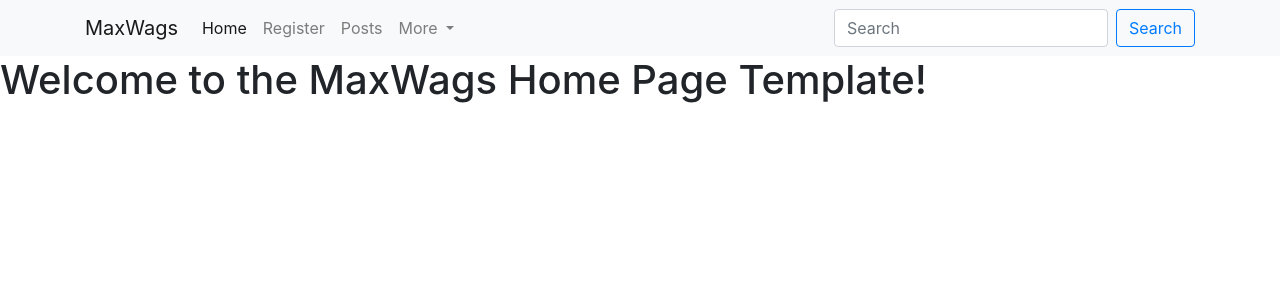
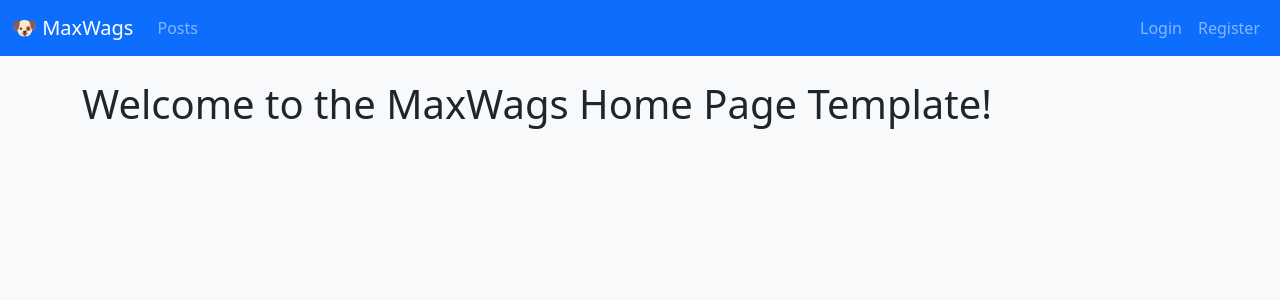
Before and after one commit to FollowRob/MaxWags_Capstone_Project, a Django app: page / in a window 1280 px wide. Shown: the top 300 px of the page. Run offline with Django 5.2, Linux system fonts and the light colour scheme; some libraries are stand-ins or nearby versions.

Commit message:
fix base html navbar and links

```diff
--- a/templates/base.html
+++ b/templates/base.html
@@ -8,51 +8,63 @@
 <link rel="stylesheet" href="https://cdnjs.cloudflare.com/ajax/libs/twitter-bootstrap/4.6.0/css/bootstrap.min.css">
 <link rel="stylesheet" href="https://cdnjs.cloudflare.com/ajax/libs/font-awesome/5.15.4/css/all.min.css">
 <link rel="stylesheet" href="assets/css/style.css">
+<link href="https://cdn.jsdelivr.net/npm/bootstrap@5.3.3/dist/css/bootstrap.min.css" rel="stylesheet"
+    integrity="sha384-QWTKZyjpPEjISv5WaRU9OFeRpok6YctnYmDr5pNlyT2bRjXh0JMhjY6hW+ALEwIH" crossorigin="anonymous">
 <title>MaxWags</title>
 </head>
-<body>
-    <nav class="navbar navbar-expand-lg navbar-light bg-light">
-        <div class="container">
-            <a class="navbar-brand" href="">MaxWags</a>
-            <button class="navbar-toggler" type="button" data-toggle="collapse" data-target="#mainNavbar" aria-controls="mainNavbar" aria-expanded="false" aria-label="Toggle navigation">
-                <span class="navbar-toggler-icon"></span>
-            </button>
+<script src="https://cdn.jsdelivr.net/npm/bootstrap@5.3.3/dist/js/bootstrap.bundle.min.js"
+        integrity="sha384-YvpcrYf0tY3lHB60NNkmXc5s9fDVZLESaAA55NDzOxhy9GkcIdslK1eN7N6jIeHz"
+        crossorigin="anonymous"></script>
+<body class="bg-light">
 
-            <div class="collapse navbar-collapse" id="mainNavbar">
-                <ul class="navbar-nav mr-auto">
-                    <li class="nav-item active">
-                        <a class="nav-link" href="">Home <span class="sr-only">(current)</span></a>
-                    </li>
-                    <li class="nav-item">
-                        <a class="nav-link" href="{% url 'register' %}">Register</a>
-                    </li>
-                    <li class="nav-item">
-                        <a class="nav-link" href="{% url 'posts' %}">Posts</a>
-                    </li>
-                    <li class="nav-item dropdown">
-                        <a class="nav-link dropdown-toggle" href="#" id="moreDropdown" role="buttonC" data-toggle="dropdown" aria-haspopup="true" aria-expanded="false">
-                            More
-                        </a>
-                        <div class="dropdown-menu" aria-labelledby="moreDropdown">
-                            <a class="dropdown-item" href="">Services</a>
-                            <a class="dropdown-item" href="">Pricing</a>
-                            <div class="dropdown-divider"></div>
-                            <a class="dropdown-item" href="">FAQ</a>
-                        </div>
-                    </li>
-                </ul>
+            <!-- Navbar -->
+            <nav class="navbar navbar-expand-lg navbar-dark bg-primary mb-4">
+              <div class="container-fluid">
+                <a class="navbar-brand" href="{% url 'home' %}">🐶 MaxWags</a>
+                <button class="navbar-toggler" type="button" data-bs-toggle="collapse"
+                        data-bs-target="#navbarNav" aria-controls="navbarNav"
+                        aria-expanded="false" aria-label="Toggle navigation">
+                  <span class="navbar-toggler-icon"></span>
+                </button>
 
-                <form class="form-inline my-2 my-lg-0" method="GET" action="">
-                    <input class="form-control mr-sm-2" type="search" placeholder="Search" aria-label="Search" name="q">
-                    <button class="btn btn-outline-primary my-2 my-sm-0" type="submit">Search</button>
-                </form>
+                <div class="collapse navbar-collapse" id="navbarNav">
+                  <ul class="navbar-nav me-auto mb-2 mb-lg-0">
+                    <li class="nav-item"><a class="nav-link" href="{% url 'posts' %}">Posts</a></li>
+                    {% if user.is_authenticated and user.is_walker %}
+                      <li class="nav-item"><a class="nav-link" href="{% url 'create_post' %}">Upload</a></li>
+                    {% endif %}
+                  </ul>
+
+                  <ul class="navbar-nav">
+                    {% if user.is_authenticated %}
+                      <li class="nav-item"><span class="navbar-text me-3">Hi, {{ user.username }}</span></li>
+                      <li class="nav-item"><a class="nav-link" href="{% url 'logout' %}">Logout</a></li>
+                    {% else %}
+                      <li class="nav-item"><a class="nav-link" href="{% url 'login' %}">Login</a></li>
+                      <li class="nav-item"><a class="nav-link" href="{% url 'register' %}">Register</a></li>
+                    {% endif %}
+                  </ul>
+                </div>
+              </div>
+            </nav>
+
+            <div class="container">
+
+              <!-- messages -->
+              {% if messages %}
+                {% for message in messages %}
+                  <div class="alert alert-{{ message.tags|default:'info' }} alert-dismissible fade show" role="alert">
+                    {{ message }}
+                    <button type="button" class="btn-close" data-bs-dismiss="alert" aria-label="Close"></button>
+                  </div>
+                {% endfor %}
+              {% endif %}
+
+              {% block content %}{% endblock %}
             </div>
-        </div>
-    </nav>
-    {% block content %}
-    {% endblock %}
-<script src="https://cdnjs.cloudflare.com/ajax/libs/jquery/3.5.1/jquery.slim.min.js"></script>
-<script src="https://cdnjs.cloudflare.com/ajax/libs/popper.js/1.16.1/umd/popper.min.js"></script>
-<script src="https://cdnjs.cloudflare.com/ajax/libs/twitter-bootstrap/4.6.0/js/bootstrap.min.js"></script>
+
+
+    <script src="https://cdn.jsdelivr.net/npm/bootstrap@5.3.3/dist/js/bootstrap.bundle.min.js" integrity="sha384-YvpcrYf0tY3lHB60NNkmXc5s9fDVZLESaAA55NDzOxhy9GkcIdslK1eN7N6jIeHz"
+    crossorigin="anonymous"></script>
 </body>
 </html>
```
